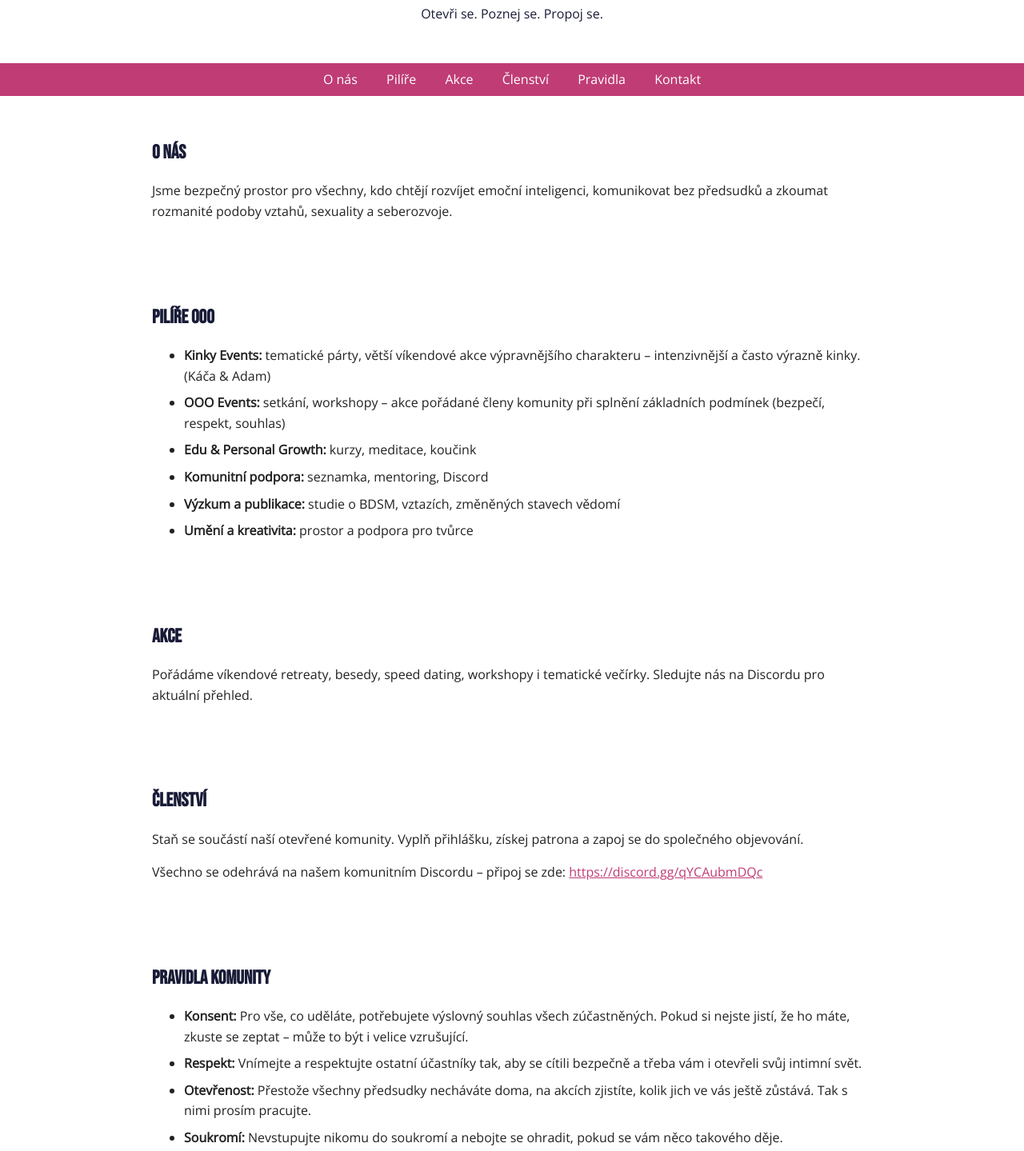
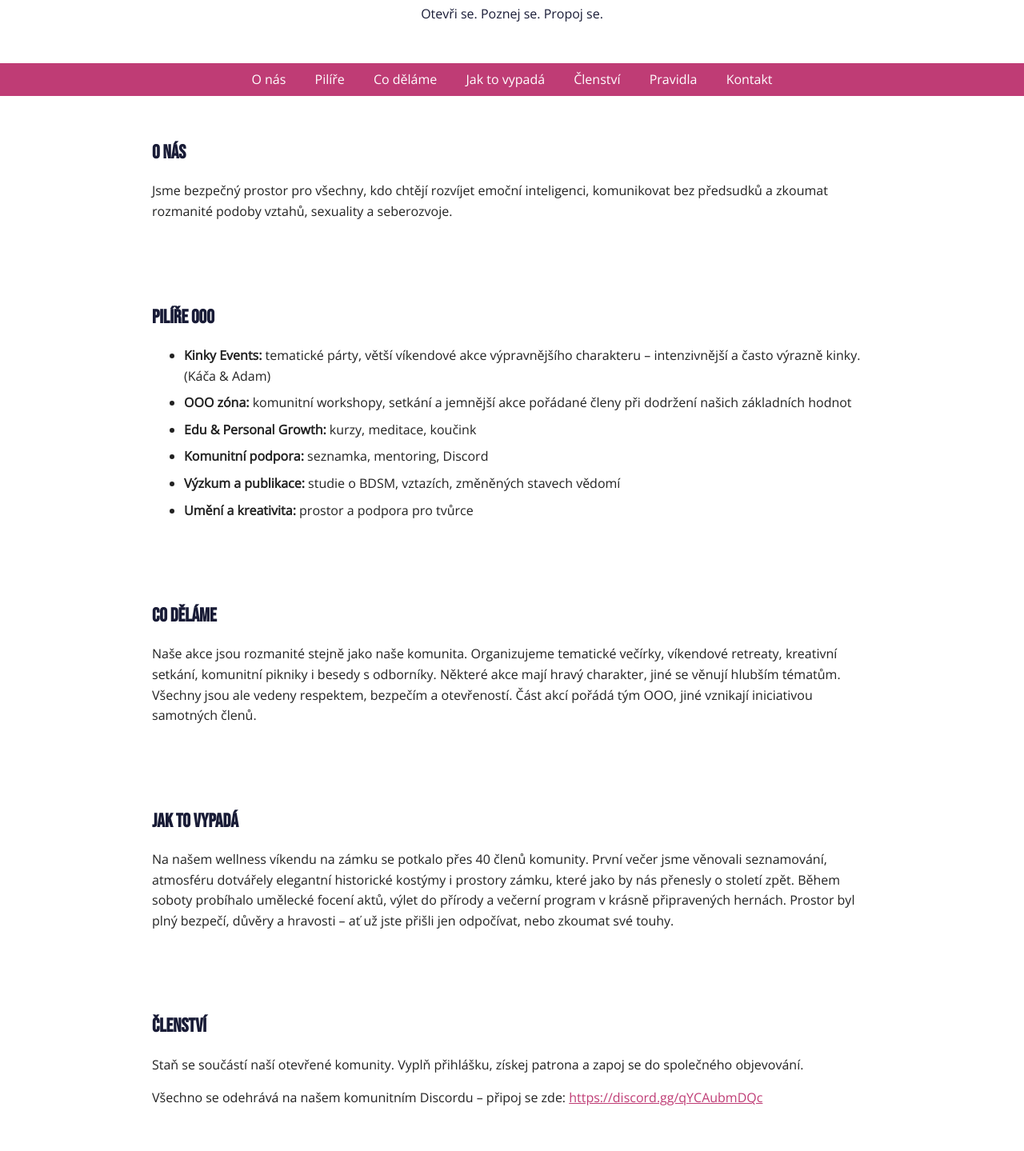
Before and after one commit to ooo-community/open3, a plain HTML site: page index.html in a window 1280 px wide. Shown: the part 115-1554 px from the top of the page at 80% size. Drawn offline with nearby package versions, Linux system fonts and the light colour scheme.

Commit message:
Add files via upload

```diff
--- a/index.html
+++ b/index.html
@@ -113,7 +113,8 @@
   <nav>
     <a href="#o-nas">O nás</a>
     <a href="#pilire">Pilíře</a>
-    <a href="#akce">Akce</a>
+    <a href="#co-delame">Co děláme</a>
+    <a href="#jak-to-vypada">Jak to vypadá</a>
     <a href="#clenstvi">Členství</a>
     <a href="#pravidla">Pravidla</a>
     <a href="#kontakt">Kontakt</a>
@@ -128,7 +129,7 @@
     <h2>Pilíře OOO</h2>
     <ul>
       <li><strong>Kinky Events:</strong> tematické párty, větší víkendové akce výpravnějšího charakteru – intenzivnější a často výrazně kinky. (Káča & Adam)</li>
-      <li><strong>OOO Events:</strong> setkání, workshopy – akce pořádané členy komunity při splnění základních podmínek (bezpečí, respekt, souhlas)</li>
+      <li><strong>OOO zóna:</strong> komunitní workshopy, setkání a jemnější akce pořádané členy při dodržení našich základních hodnot</li>
       <li><strong>Edu & Personal Growth:</strong> kurzy, meditace, koučink</li>
       <li><strong>Komunitní podpora:</strong> seznamka, mentoring, Discord</li>
       <li><strong>Výzkum a publikace:</strong> studie o BDSM, vztazích, změněných stavech vědomí</li>
@@ -136,9 +137,14 @@
     </ul>
   </section>
 
-  <section id="akce">
-    <h2>Akce</h2>
-    <p>Pořádáme víkendové retreaty, besedy, speed dating, workshopy i tematické večírky. Sledujte nás na Discordu pro aktuální přehled.</p>
+  <section id="co-delame">
+    <h2>Co děláme</h2>
+    <p>Naše akce jsou rozmanité stejně jako naše komunita. Organizujeme tematické večírky, víkendové retreaty, kreativní setkání, komunitní pikniky i besedy s odborníky. Některé akce mají hravý charakter, jiné se věnují hlubším tématům. Všechny jsou ale vedeny respektem, bezpečím a otevřeností. Část akcí pořádá tým OOO, jiné vznikají iniciativou samotných členů.</p>
+  </section>
+
+  <section id="jak-to-vypada">
+    <h2>Jak to vypadá</h2>
+    <p>Na našem wellness víkendu na zámku se potkalo přes 40 členů komunity. První večer jsme věnovali seznamování, atmosféru dotvářely elegantní historické kostýmy i prostory zámku, které jako by nás přenesly o století zpět. Během soboty probíhalo umělecké focení aktů, výlet do přírody a večerní program v krásně připravených hernách. Prostor byl plný bezpečí, důvěry a hravosti – ať už jste přišli jen odpočívat, nebo zkoumat své touhy.</p>
   </section>
 
   <section id="clenstvi">
```
Also changed, not shown: image.png.
